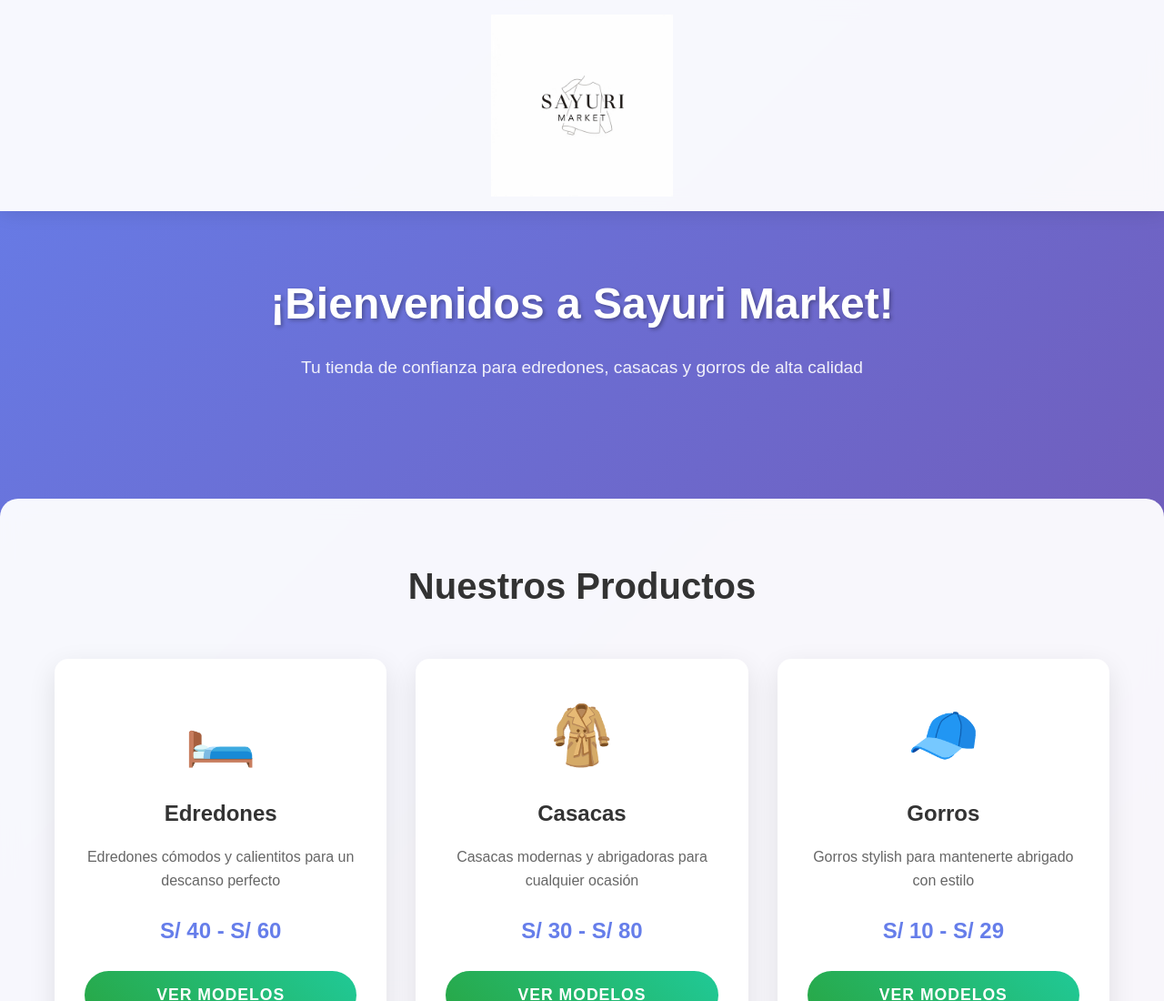
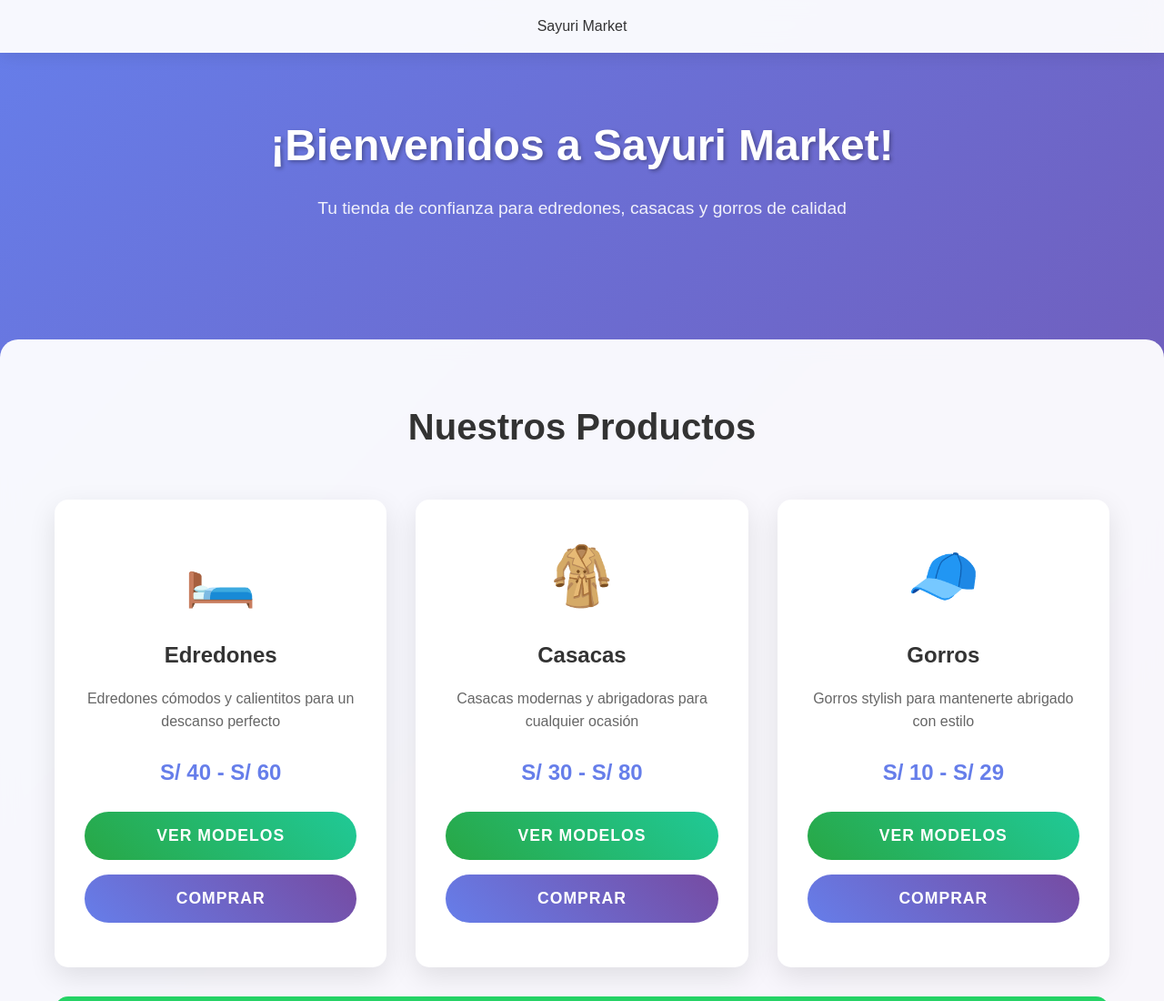
Before and after one commit to sayurisEM/SayurisMarket.github.io, a plain HTML site: page index.html in a window 1280 px wide. Shown: the top 1100 px of the page at 91% size. Drawn offline with Linux system fonts and the light colour scheme.

Commit message:
Update index.html

```diff
--- a/index.html
+++ b/index.html
@@ -5,26 +5,20 @@
     <meta name="viewport" content="width=device-width, initial-scale=1.0">
     <title>Sayuri Market - Edredones, Casacas y Gorros</title>
     <link rel="stylesheet" href="styles.css">
-
-    <link rel="icon" type="image/png" href="favicon.png">
-
 </head>
 <body>
     <header>
         <div class="container">
             <div class="header-content">
-                <div class="logo-container"> <a href="index.html">
-                        <img src="images/logo.png" alt="Logo de Sayuri Market" class="header-logo">
-                    </a>
-                </div>
-                </div>
+                <div class="logo">Sayuri Market</div>
+            </div>
         </div>
     </header>
 
     <section class="hero">
         <div class="container">
             <h1>¡Bienvenidos a Sayuri Market!</h1>
-            <p>Tu tienda de confianza para edredones, casacas y gorros de alta calidad</p>
+            <p>Tu tienda de confianza para edredones, casacas y gorros de calidad</p>
         </div>
     </section>
 
@@ -69,6 +63,7 @@
         </div>
     </section>
 
+    <!-- Modal para mostrar modelos -->
     <div id="modelsModal" class="modal">
         <div class="modal-content">
             <span class="close" onclick="closeModal()">&times;</span>
```
